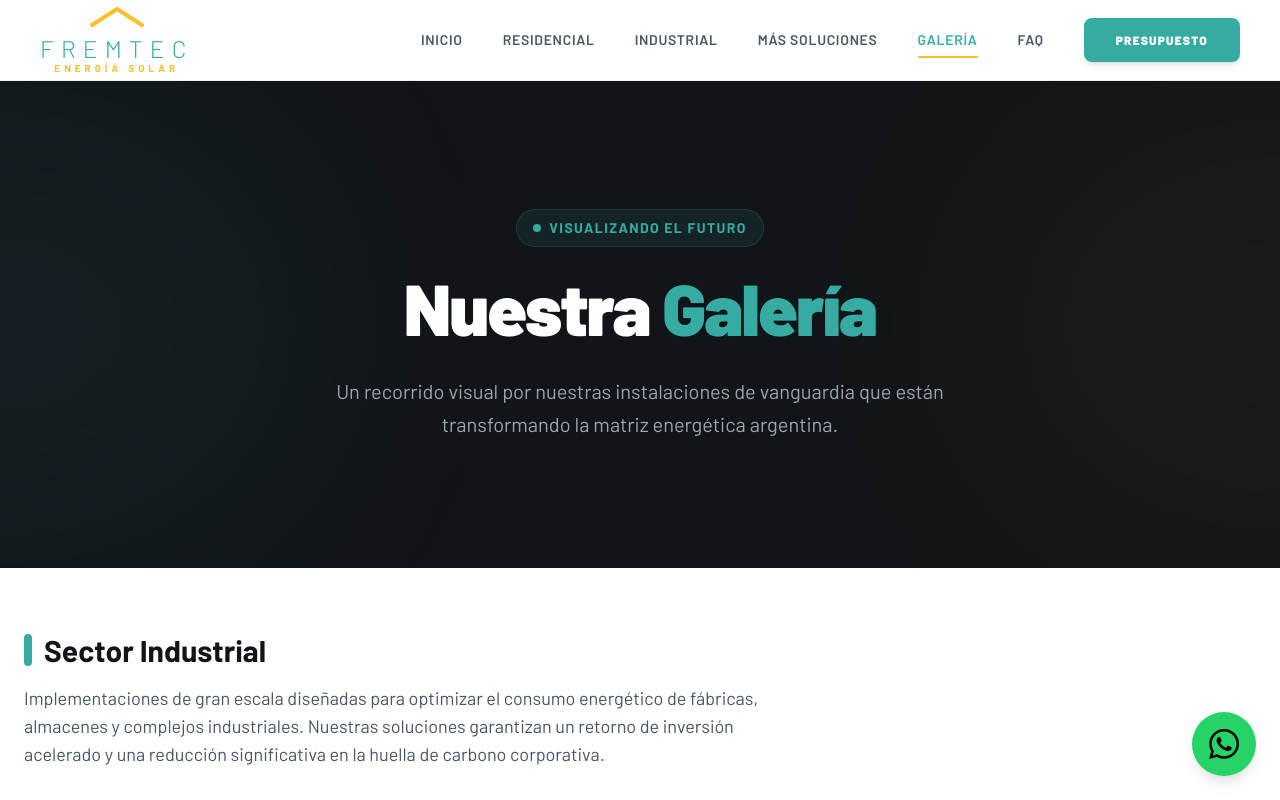
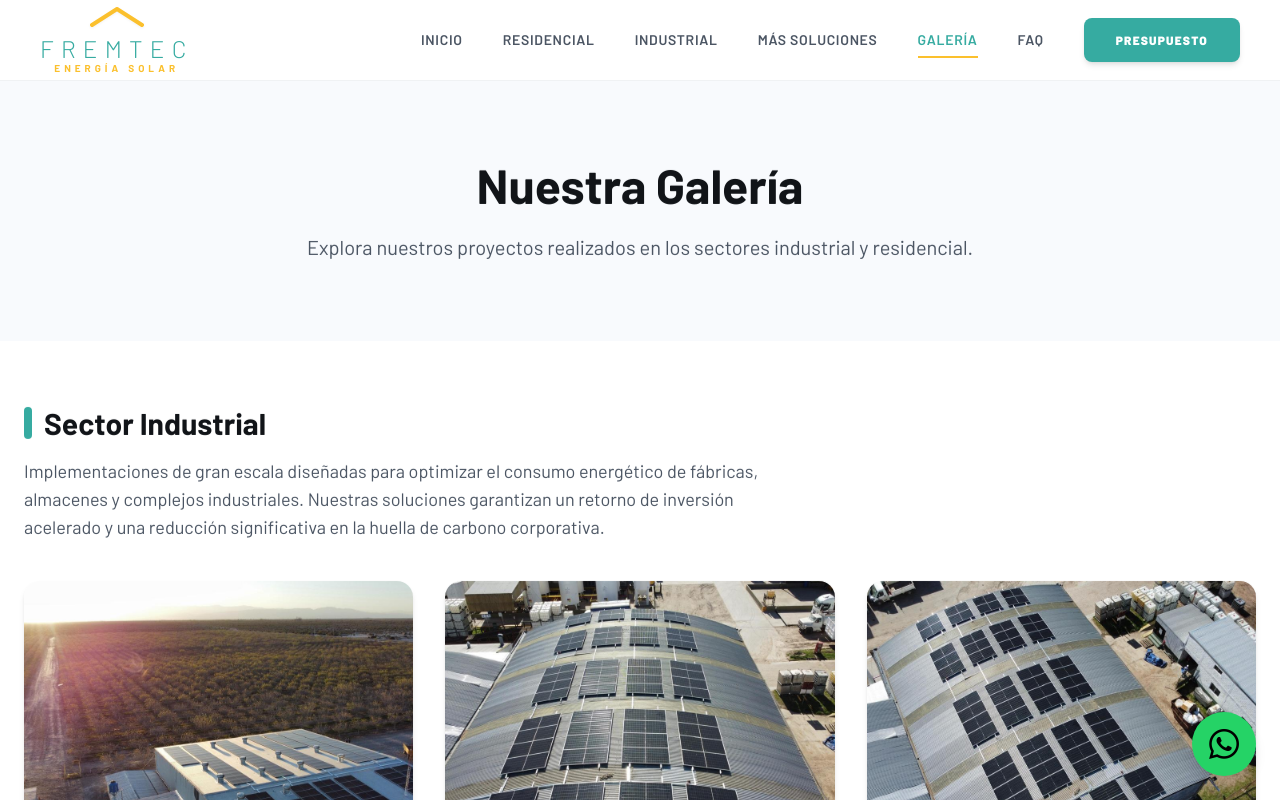
Before and after one commit to JCM200309/fremtec, a React (Vite) app: page /galeria in a window 1280 px wide. Shown: the top 800 px of the page. Built offline with nearby package versions, Linux system fonts and the light colour scheme; the HTML template or start-up script is replaced by a standard one.

Commit message:
Restored to '064ee46d0fb617224118ad880e5afce23fcaeaeb'
Replit-Restored-To: 064ee46d0fb617224118ad880e5afce23fcaeaeb

```diff
--- a/pages/GalleryPage.tsx
+++ b/pages/GalleryPage.tsx
@@ -22,28 +22,13 @@ const GalleryPage: React.FC = () => {
 
   return (
     <div className="w-full bg-white pb-20">
-      {/* Hero Section */}
-      <div className="relative overflow-hidden bg-[#111418] py-24 md:py-32">
-        <div className="absolute inset-0 opacity-40">
-          <div className="absolute top-0 -left-1/4 w-1/2 h-full bg-primary/20 blur-[120px] rounded-full"></div>
-          <div className="absolute bottom-0 -right-1/4 w-1/2 h-full bg-secondary/10 blur-[120px] rounded-full"></div>
-        </div>
-
-        <div className="relative max-w-[1280px] mx-auto px-6 text-center">
-          <div className="inline-flex items-center gap-2 px-4 py-2 rounded-full bg-primary/10 border border-primary/20 mb-6 animate-fade-in">
-            <span className="w-2 h-2 rounded-full bg-primary animate-pulse"></span>
-            <span className="text-primary text-sm font-bold tracking-widest uppercase">Visualizando el Futuro</span>
-          </div>
-          <h1 className="text-5xl md:text-7xl font-black text-white mb-8 tracking-tight">
-            Nuestra <span className="text-primary">Galería</span>
-          </h1>
-          <p className="text-xl text-gray-400 max-w-2xl mx-auto leading-relaxed">
-            Un recorrido visual por nuestras instalaciones de vanguardia que están transformando la matriz energética argentina.
+      <div className="bg-[#f8fafd] py-20 px-6">
+        <div className="max-w-[1280px] mx-auto text-center">
+          <h1 className="text-4xl md:text-5xl font-bold text-[#111418] mb-6">Nuestra Galería</h1>
+          <p className="text-xl text-gray-600 max-w-2xl mx-auto">
+            Explora nuestros proyectos realizados en los sectores industrial y residencial.
           </p>
         </div>
-
-        {/* Decoración inferior */}
-        <div className="absolute bottom-0 left-0 w-full h-24 bg-gradient-to-t from-white to-transparent"></div>
       </div>
 
       <div className="max-w-[1280px] mx-auto px-6 py-16">
--- a/pages/OtherSolutionsPage.tsx
+++ b/pages/OtherSolutionsPage.tsx
@@ -25,31 +25,12 @@ const OtherSolutionsPage: React.FC = () => {
 
   return (
     <div className="w-full bg-white pb-20">
-      {/* Hero Section */}
-      <div className="relative overflow-hidden bg-[#f8fafd] py-24 md:py-32">
-        {/* Abstract Background Elements */}
-        <div className="absolute top-0 right-0 w-1/3 h-full bg-primary/5 -skew-x-12 transform origin-top"></div>
-        <div className="absolute bottom-0 left-0 w-1/4 h-2/3 bg-secondary/5 skew-x-12 transform origin-bottom"></div>
-
-        <div className="relative max-w-[1280px] mx-auto px-6">
-          <div className="flex flex-col items-center text-center">
-            <span className="text-primary font-bold tracking-[0.2em] uppercase mb-4 block">Ecosistema Sustentable</span>
-            <h1 className="text-5xl md:text-7xl font-black text-[#111418] mb-8 leading-tight">
-              Más Allá de los <br/>
-              <span className="text-transparent bg-clip-text bg-gradient-to-r from-primary to-teal-600">Paneles Solares</span>
-            </h1>
-            <p className="text-xl text-gray-600 max-w-3xl mx-auto leading-relaxed">
-              Descubra nuestra gama de tecnologías complementarias diseñadas para maximizar el ahorro y la autonomía energética en cada proyecto.
-            </p>
-
-            <div className="mt-12 flex flex-wrap justify-center gap-4">
-              {['Termotanques', 'Bombeo Solar', 'Carga Eléctrica'].map((tag) => (
-                <span key={tag} className="px-6 py-2 rounded-full bg-white shadow-sm border border-gray-100 text-gray-600 font-medium">
-                  {tag}
-                </span>
-              ))}
-            </div>
-          </div>
+      <div className="bg-[#f8fafd] py-20 px-6">
+        <div className="max-w-[1280px] mx-auto text-center">
+          <h1 className="text-4xl md:text-5xl font-bold text-[#111418] mb-6">Otras Soluciones Sustentables</h1>
+          <p className="text-xl text-gray-600 max-w-2xl mx-auto">
+            Más allá de los paneles, ofrecemos una gama completa de tecnologías para maximizar su eficiencia energética.
+          </p>
         </div>
       </div>
 
```
